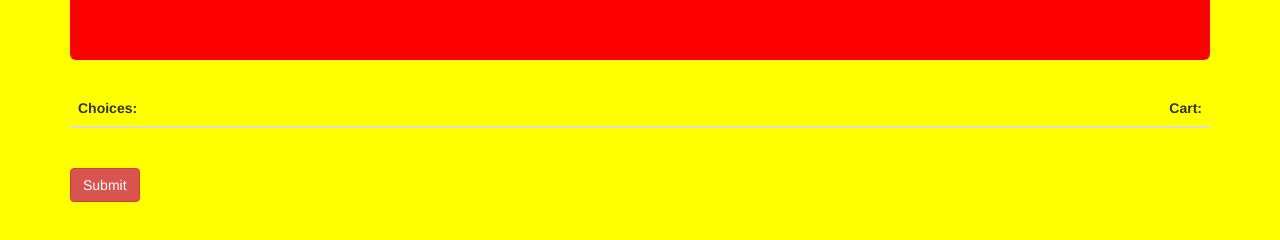
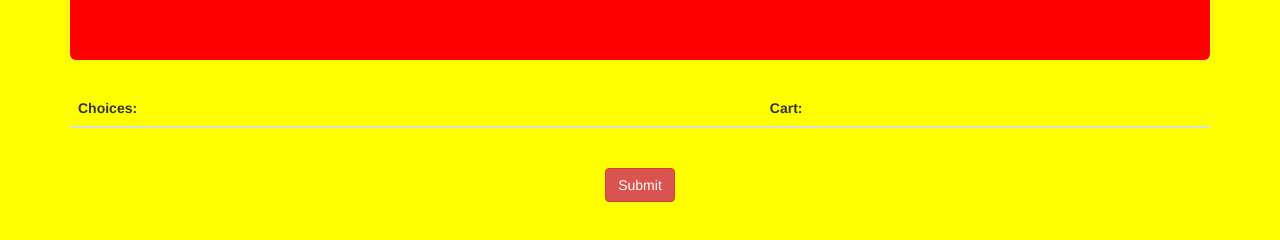
Before and after one commit to marcusmaximusiv/13-Burger-Town, a plain HTML site: page index.html in a window 1280 px wide. Shown: the part 180-420 px from the top of the page. Drawn offline with nearby package versions, Linux system fonts and the light colour scheme.

Commit message:
created html and Css for the applicaiton. Need to work on the database

```diff
--- a/index.html
+++ b/index.html
@@ -24,7 +24,9 @@
             </thead>
           </table>
         <br>
+        <div id="button">
         <button type="button" class="btn btn-danger">Submit</button>
-    </div>
+        </div>
+      </div>
 </body>
 </html>
--- a/style.css
+++ b/style.css
@@ -10,10 +10,10 @@
     text-align:left;
 }
 #cart{
-    text-align:right;
+    text-align:left;
 }
-button{
-    align-content:center;
+#button{
+    text-align:center;
 }
 html{
     background-color: yellow;
```
